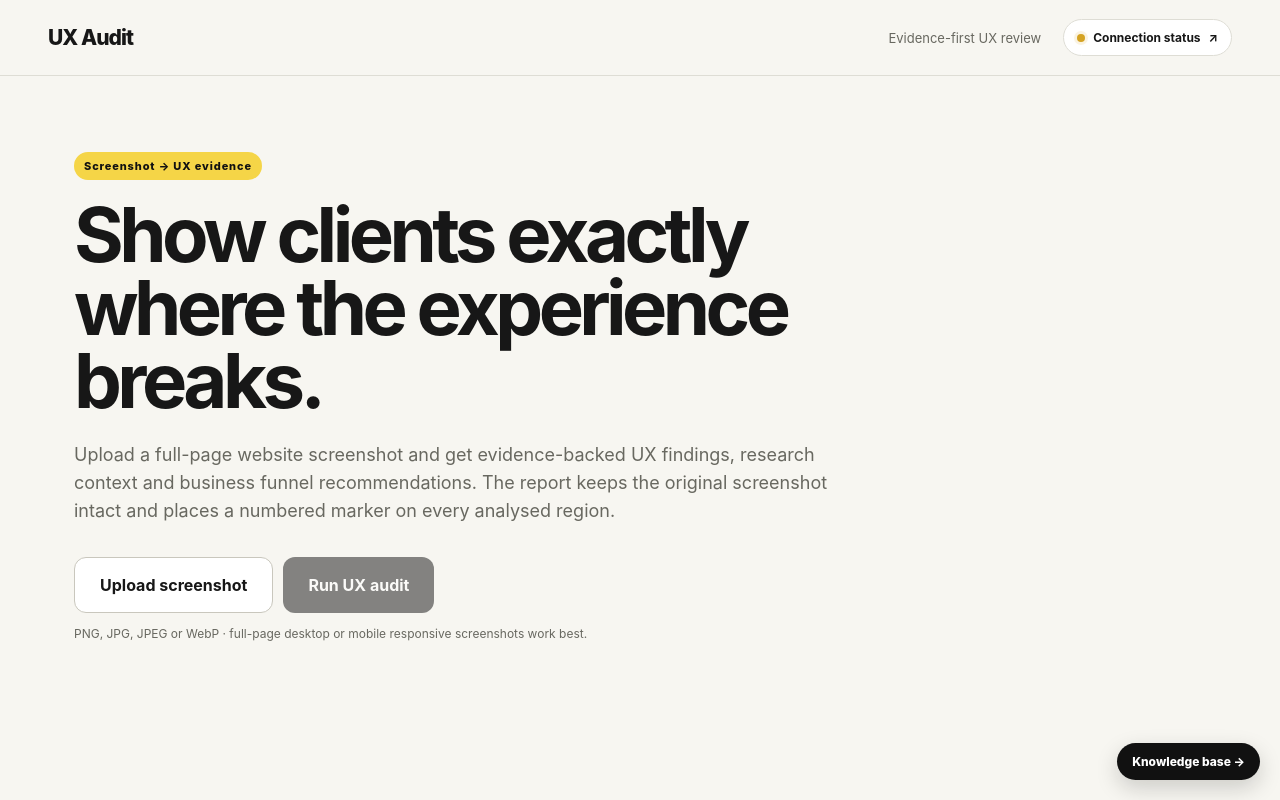
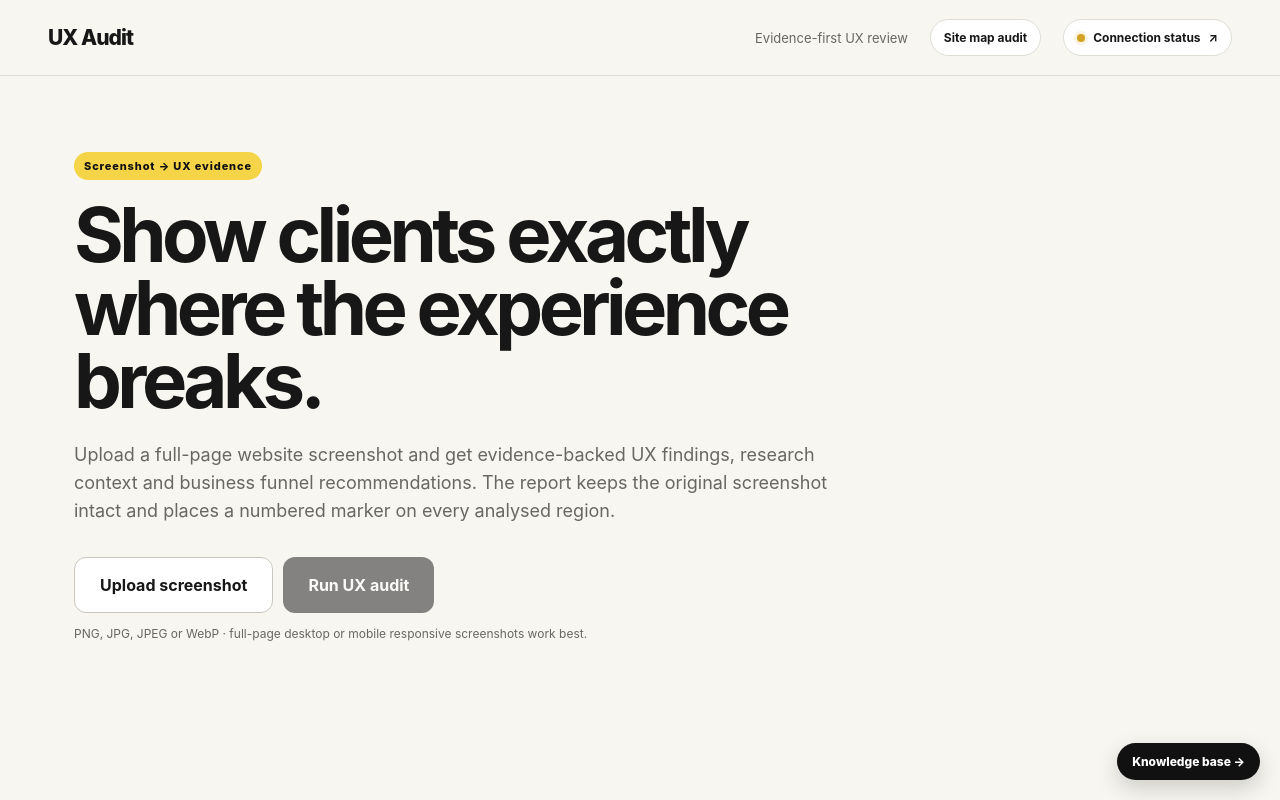
Before and after one commit to Zunaidscreenroot/uxaudit, a Next.js app: page / in a window 1280 px wide. Built offline with nearby package versions, Linux system fonts and the light colour scheme.

Commit message:
Link site map workflow from audit home

```diff
--- a/app/page.tsx
+++ b/app/page.tsx
@@ -67,7 +67,7 @@ export default function Home() {
   function focusFinding(index: number) { setActiveFinding(index); setActiveTab("findings"); const finding = findings[index]; if (finding) findingRefs.current[finding.id]?.scrollIntoView({ behavior: "smooth", block: "center" }); }
 
   return <main className="shell">
-    <nav className="nav"><div className="brandLockup"><div className="brand">UX Audit</div></div><div className="navActions"><div className="navMeta">Evidence-first UX review</div><a className="connectionLink" href="/model-health"><span className="connectionDot" aria-hidden="true" />Connection status <span aria-hidden="true">↗</span></a></div></nav>
+    <nav className="nav"><div className="brandLockup"><div className="brand">UX Audit</div></div><div className="navActions"><div className="navMeta">Evidence-first UX review</div><a className="connectionLink" href="/site-map">Site map audit</a><a className="connectionLink" href="/model-health"><span className="connectionDot" aria-hidden="true" />Connection status <span aria-hidden="true">↗</span></a></div></nav>
     <section className="hero"><div className="eyebrow">Screenshot → UX evidence</div><h1>Show clients exactly where the experience breaks.</h1><p className="lede">Upload a full-page website screenshot and get evidence-backed UX findings, research context and business funnel recommendations. The report keeps the original screenshot intact and places a numbered marker on every analysed region.</p>
       <form className="auditForm" onSubmit={runAudit}><input ref={inputRef} type="file" accept="image/png,image/jpeg,image/webp" onChange={selectFile} hidden /><button className="uploadButton" type="button" onClick={() => inputRef.current?.click()} disabled={loading}>{file ? "Change screenshot" : "Upload screenshot"}</button><button className="auditButton" type="submit" disabled={loading || !file}>{loading ? "Running two-stage audit…" : "Run UX audit"}</button></form>
       {file && <div className="uploadInfo"><span><strong>{file.name}</strong> · {(file.size / 1024 / 1024).toFixed(1)} MB{file.size > MAX_UPLOAD_BYTES ? " · will be optimized before upload" : ""}</span><button type="button" onClick={clearFile} disabled={loading}>Remove</button></div>}
```
